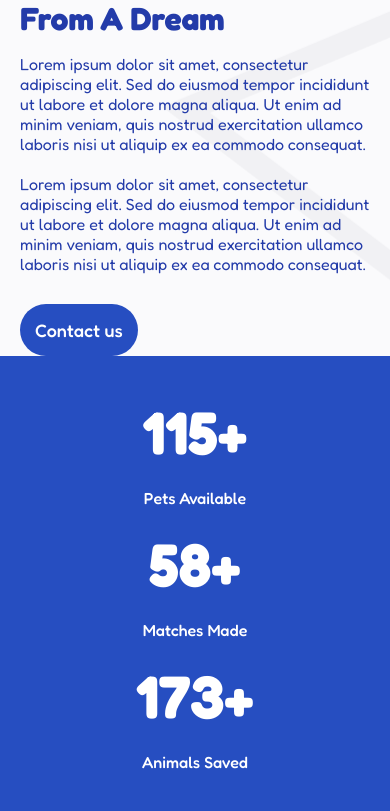
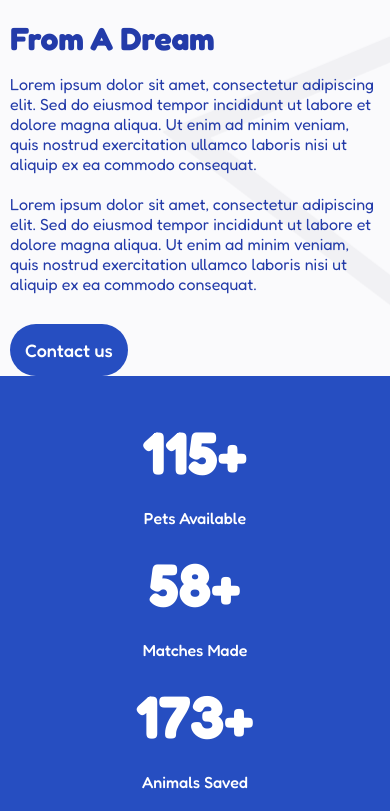
Before and after one commit to Alex-Shanley/Pawfect-Match, a Flask app: page /about in a window 390 px wide. Shown: the part 1507-2318 px from the top of the page. Run offline with Flask 3, Linux system fonts and the light colour scheme.

Commit message:
repsonsive

```diff
--- a/static/css/style.css
+++ b/static/css/style.css
@@ -680,6 +680,15 @@ nav .sidebar {
   .light-txt-rev {
     margin-left: 30px !important;
   }
+
+
+  .about-light,
+  .about-light-rev,
+  .about-light-2 {
+    padding-top: 60px;
+    padding-left: 60px;
+    padding-right: 60px;
+  }
 }
 
 @media (max-width: 768px) {
@@ -712,7 +721,10 @@ nav .sidebar {
     width: 100%;
   }
 
-  .about-light-rev {
+
+  .about-light,
+  .about-light-rev,
+  .about-light-2 {
     padding-left: 20px;
     padding-right: 20px;
   }
@@ -742,5 +754,15 @@ nav .sidebar {
   .stat strong {
     font-size: 60px;
   }
+
+
+  .about-light,
+  .about-light-rev,
+  .about-light-2 {
+    padding-left: 10px;
+    padding-right: 10px;
+    padding-top: 40px;
+  }
 }
+
      /* About us end */
```
Also changed, not shown: 2 other files.
